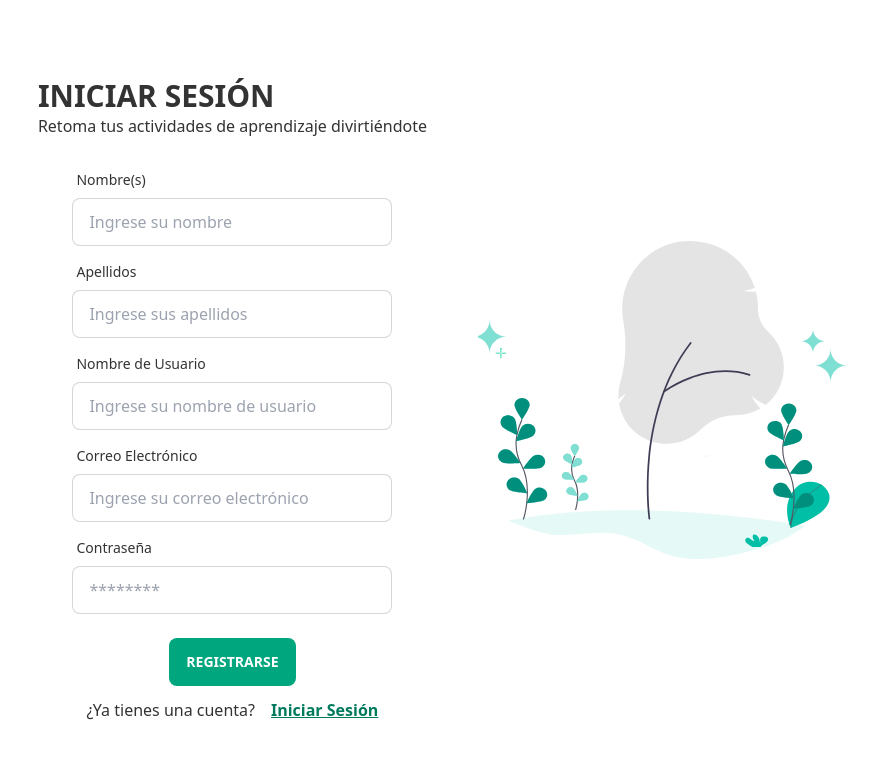
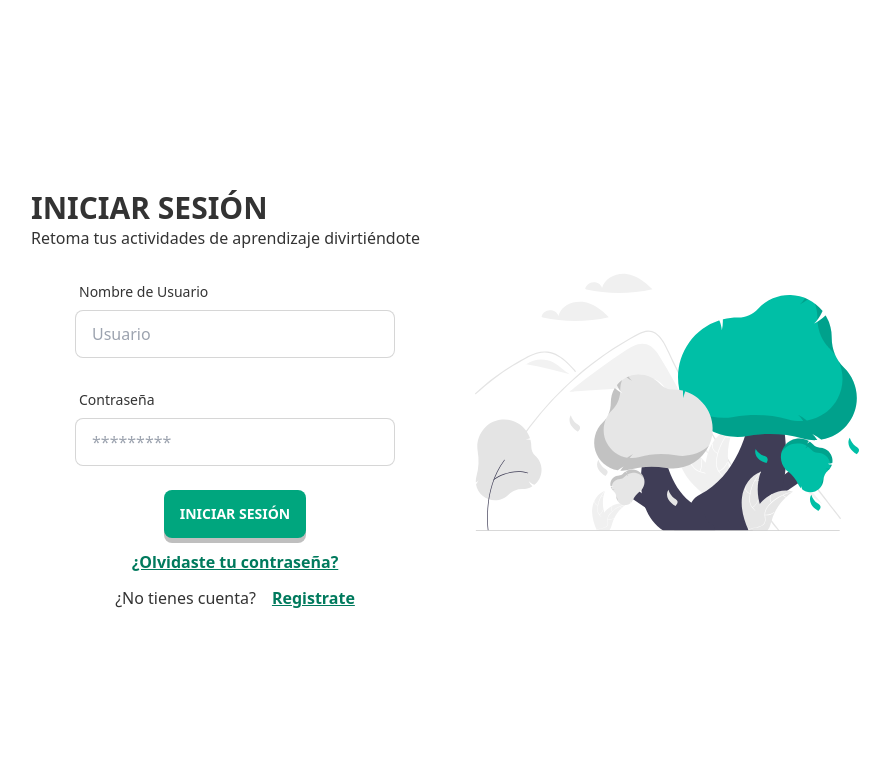
Before and after one commit to ThePandaDevs/Verb-Play, a React (Vite) app: page / in a window 1280 px wide. Shown: the top 758 px of the page, without its empty margins (189-1079 px from the left). Built offline with nearby package versions, Linux system fonts and the light colour scheme.

Commit message:
add small change in buttons

```diff
--- a/src/App.jsx
+++ b/src/App.jsx
@@ -7,7 +7,7 @@ import {Register} from "./pages/Register";
 const App = () =>{
   return(
     <>
-      <Register/>
+      <Login/>
     </>
   )
 }
--- a/src/components/login_components/LeftContentLogin.jsx
+++ b/src/components/login_components/LeftContentLogin.jsx
@@ -20,7 +20,7 @@ export const LeftContentLogin = () => {
               </div>
           </div>
           <div className="flex justify-center mt-6">
-              <button className="btn btn-ghost bg-[#00A67E] text-white">Iniciar Sesión</button>
+              <button className="btn btn-ghost bg-[#00A67E] hover:bg-[#00A67E] text-white border-none drop-shadow-[0_5px_0px_rgba(0,0,0,0.25)] active:drop-shadow-none -translate-y-0">Iniciar Sesión</button>
           </div>
           <a className="font-bold mt-3 flex justify-center underline text-[#007A5D]">¿Olvidaste tu contraseña?</a>
           <div className="flex justify-center mt-3">
--- a/src/components/register_components/LeftContentRegister.jsx
+++ b/src/components/register_components/LeftContentRegister.jsx
@@ -44,7 +44,7 @@ export const LeftContentRegister = () => {
               </div>
           </div>
           <div className="flex justify-center mt-6">
-              <button className="btn btn-ghost bg-[#00A67E] text-white">Registrarse</button>
+              <button className="btn btn-ghost bg-[#00A67E] hover:bg-[#00A67E] text-white border-none drop-shadow-[0_5px_0px_rgba(0,0,0,0.25)] active:drop-shadow-none -translate-y-0">Registrarse</button>
           </div>
           <div className="flex justify-center mt-3">
               <p className="font-light">¿Ya tienes una cuenta?</p>
```
